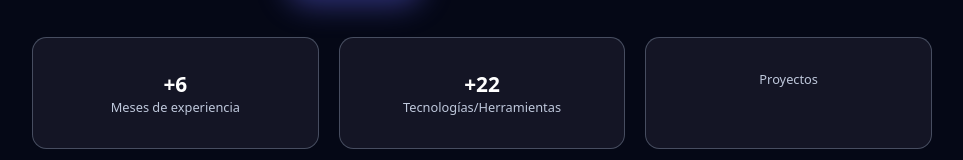
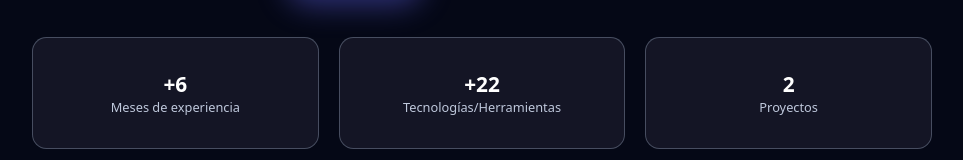
Before and after one commit to luismm2006/Portfolio, a React (Vite) app: page / in a window 1280 px wide. Shown: the part 595-755 px from the top of the page, without its empty margins (158-1121 px from the left). Built offline with nearby package versions, Linux system fonts and the light colour scheme; the HTML template or start-up script is replaced by a standard one.

Commit message:
Subida de arreglo de fallo

```diff
--- a/src/components/myInformation/myInformation.tsx
+++ b/src/components/myInformation/myInformation.tsx
@@ -61,7 +61,7 @@ export default function MyInformation() {
             <p>Tecnologías/Herramientas</p>
           </div>
           <div className="hero-stat">
-            <h2>{info.myInformation.proyects}</h2>
+            <h2>{info.myInformation.projects}</h2>
             <p>Proyectos</p>
           </div>
         </div>
```
